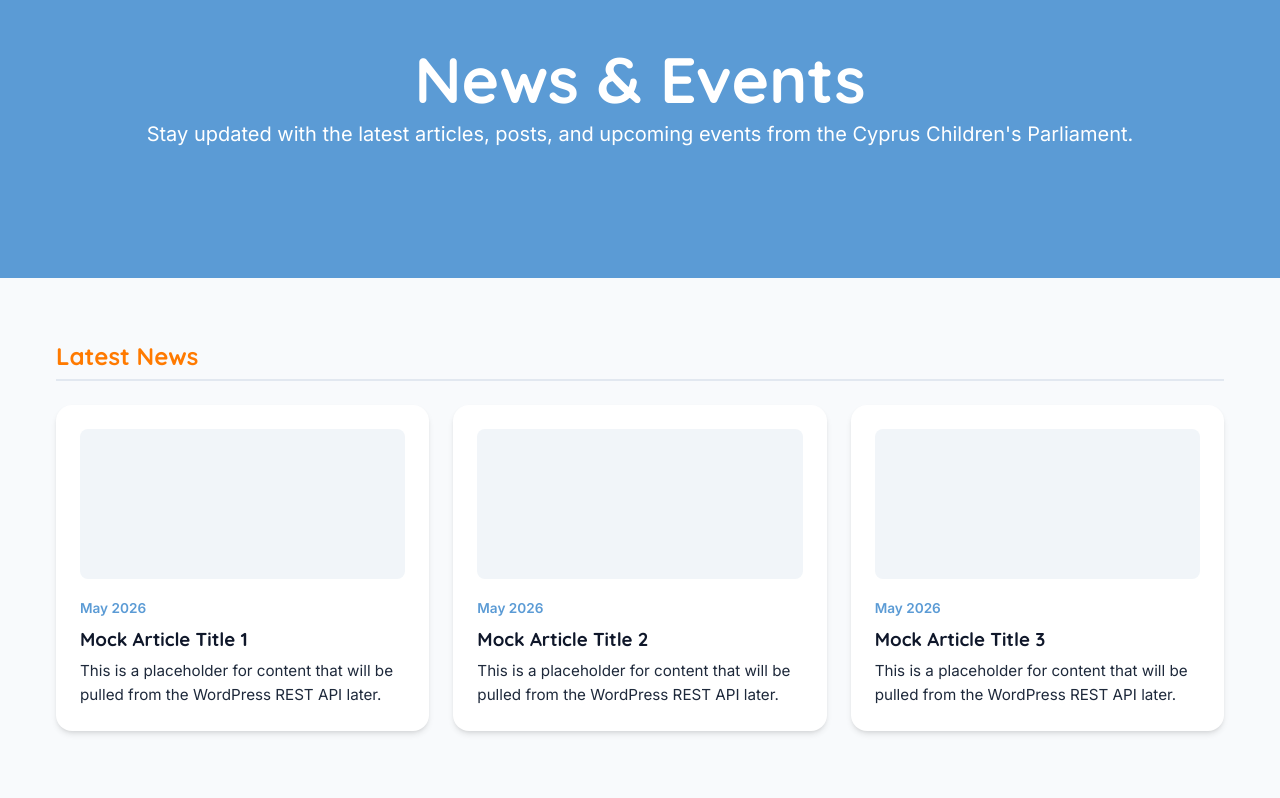
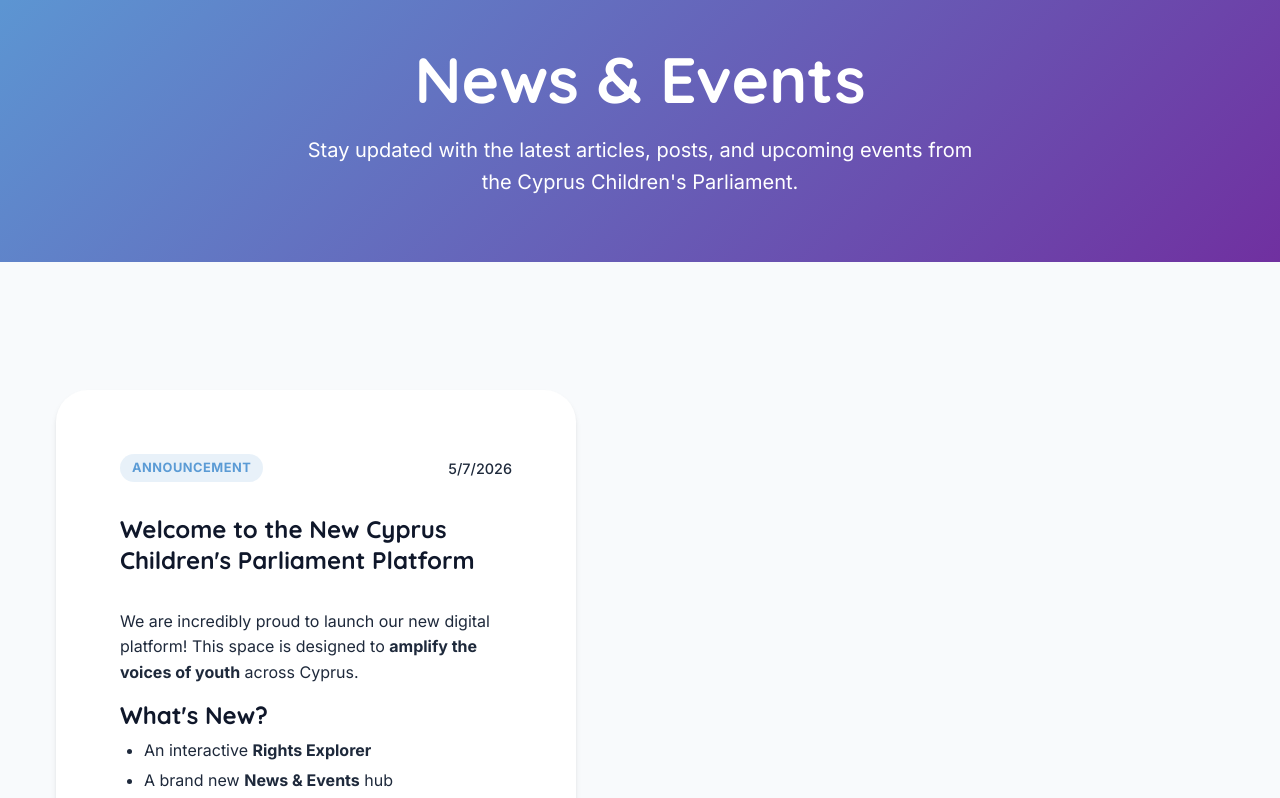
Before and after one commit to Chrysostomos00/CCP, a React (Vite) app: page /#/news in a window 1280 px wide. Shown: the part 200-998 px from the top of the page. Built offline with nearby package versions, Linux system fonts and the light colour scheme.

Commit message:
Phase 9: Decap CMS integration for zero-cost content management

```diff
--- a/package.json
+++ b/package.json
@@ -18,6 +18,7 @@
     "react": "^19.2.5",
     "react-dom": "^19.2.5",
     "react-i18next": "^17.0.6",
+    "react-markdown": "^10.1.0",
     "react-router-dom": "^7.14.2"
   },
   "devDependencies": {
--- /dev/null
+++ b/src/content/news/2026-05-07-welcome.json
@@ -0,0 +1,7 @@
+{
+  "title": "Welcome to the New Cyprus Children's Parliament Platform",
+  "date": "2026-05-07T14:30:00.000Z",
+  "category": "Announcement",
+  "thumbnail": "",
+  "body": "We are incredibly proud to launch our new digital platform! This space is designed to **amplify the voices of youth** across Cyprus. \n\n## What's New?\n- An interactive **Rights Explorer**\n- A brand new **News & Events** hub\n- Direct access to our **FONI Ambassadors**\n\nStay tuned for more updates, and remember: *your voice matters*."
+}
--- /dev/null
+++ b/src/pages/News.module.css
@@ -0,0 +1,133 @@
+.pageContainer {
+  background-color: var(--color-gray-50);
+  min-height: 100vh;
+  padding-bottom: var(--spacing-xl);
+}
+
+.pageHeader {
+  background: linear-gradient(135deg, var(--color-blue), var(--color-purple));
+  color: white;
+  padding: var(--spacing-xl) 0 var(--spacing-lg) 0;
+  text-align: center;
+  margin-bottom: var(--spacing-xl);
+}
+
+.pageHeader h1 {
+  font-size: clamp(2.5rem, 5vw, 4rem);
+  color: white;
+  margin-bottom: var(--spacing-sm);
+}
+
+.pageHeader p {
+  font-size: 1.25rem;
+  max-width: 700px;
+  margin: 0 auto;
+  opacity: 0.9;
+}
+
+.newsGrid {
+  display: grid;
+  grid-template-columns: repeat(auto-fill, minmax(350px, 1fr));
+  gap: var(--spacing-xl);
+}
+
+.postCard {
+  background: white;
+  border-radius: var(--radius-xl);
+  overflow: hidden;
+  box-shadow: var(--shadow-md);
+  transition: transform 0.2s, box-shadow 0.2s;
+  display: flex;
+  flex-direction: column;
+}
+
+.postCard:hover {
+  transform: translateY(-5px);
+  box-shadow: var(--shadow-lg);
+}
+
+.thumbnailWrapper {
+  width: 100%;
+  height: 200px;
+  overflow: hidden;
+}
+
+.thumbnail {
+  width: 100%;
+  height: 100%;
+  object-fit: cover;
+}
+
+.postContent {
+  padding: var(--spacing-lg);
+  flex-grow: 1;
+  display: flex;
+  flex-direction: column;
+}
+
+.postMeta {
+  display: flex;
+  justify-content: space-between;
+  align-items: center;
+  margin-bottom: var(--spacing-md);
+  font-size: 0.9rem;
+}
+
+.categoryBadge {
+  background: rgba(30, 115, 190, 0.1);
+  color: var(--color-blue);
+  padding: 0.25rem 0.75rem;
+  border-radius: var(--radius-full);
+  font-weight: 700;
+  text-transform: uppercase;
+  font-size: 0.8rem;
+  letter-spacing: 0.5px;
+}
+
+.date {
+  color: var(--color-gray-500);
+  font-weight: 500;
+}
+
+.postTitle {
+  font-size: 1.5rem;
+  color: var(--color-gray-900);
+  margin-bottom: var(--spacing-md);
+  line-height: 1.3;
+}
+
+.markdownBody {
+  color: var(--color-gray-700);
+  line-height: 1.6;
+  font-size: 1rem;
+}
+
+.markdownBody h1,
+.markdownBody h2,
+.markdownBody h3 {
+  color: var(--color-gray-900);
+  margin-top: 1rem;
+  margin-bottom: 0.5rem;
+}
+
+.markdownBody p {
+  margin-bottom: 1rem;
+}
+
+.markdownBody ul {
+  padding-left: 1.5rem;
+  margin-bottom: 1rem;
+}
+
+.markdownBody li {
+  margin-bottom: 0.25rem;
+}
+
+.emptyState {
+  grid-column: 1 / -1;
+  text-align: center;
+  padding: var(--spacing-xl);
+  background: white;
+  border-radius: var(--radius-lg);
+  color: var(--color-gray-600);
+}
--- a/src/pages/News.tsx
+++ b/src/pages/News.tsx
@@ -1,17 +1,47 @@
+import { useState, useEffect } from 'react';
 import { motion } from 'framer-motion';
 import { useTranslation } from 'react-i18next';
+import ReactMarkdown from 'react-markdown';
+import styles from './News.module.css';
+
+interface Post {
+  path: string;
+  title: string;
+  date: string;
+  category: string;
+  thumbnail: string;
+  body: string;
+}
 
 export default function News() {
   const { t } = useTranslation();
+  const [posts, setPosts] = useState<Post[]>([]);
+
+  useEffect(() => {
+    // Vite's import.meta.glob to dynamically load all JSON files from the news content folder
+    const jsonModules = import.meta.glob('../content/news/*.json', { eager: true });
+
+    const loadedPosts = Object.keys(jsonModules).map((path) => {
+      const data = jsonModules[path] as Omit<Post, 'path'>;
+      return {
+        path,
+        ...data,
+      };
+    });
+
+    // Sort by date descending
+    loadedPosts.sort((a, b) => new Date(b.date).getTime() - new Date(a.date).getTime());
+
+    setPosts(loadedPosts);
+  }, []);
 
   return (
-    <div style={{ backgroundColor: 'var(--color-gray-50)', minHeight: '100vh', paddingBottom: 'var(--spacing-xl)' }}>
-      <div style={{ background: 'var(--color-blue)', color: 'white', padding: 'var(--spacing-xl) 0', textAlign: 'center', marginBottom: 'var(--spacing-lg)' }}>
+    <div className={styles.pageContainer}>
+      <div className={styles.pageHeader}>
         <div className="container">
           <motion.h1
             initial={{ opacity: 0, y: 20 }}
             animate={{ opacity: 1, y: 0 }}
-            style={{ fontSize: 'clamp(2.5rem, 5vw, 4rem)', color: 'white' }}
           >
             {t('nav.news')}
           </motion.h1>
@@ -19,7 +49,6 @@
             initial={{ opacity: 0, y: 20 }}
             animate={{ opacity: 1, y: 0 }}
             transition={{ delay: 0.2 }}
-            style={{ fontSize: '1.25rem', opacity: 0.9 }}
           >
             Stay updated with the latest articles, posts, and upcoming events from the Cyprus Children's Parliament.
           </motion.p>
@@ -27,40 +56,38 @@
       </div>
 
       <div className="container">
-        <div style={{ display: 'grid', gridTemplateColumns: 'repeat(auto-fit, minmax(300px, 1fr))', gap: '2rem' }}>
+        <div className={styles.newsGrid}>
+          {posts.map((post) => (
+            <motion.article
+              key={post.path}
+              className={styles.postCard}
+              initial={{ opacity: 0, y: 20 }}
+              whileInView={{ opacity: 1, y: 0 }}
+              viewport={{ once: true }}
+            >
+              {post.thumbnail && (
+                <div className={styles.thumbnailWrapper}>
+                  <img src={post.thumbnail} alt={post.title} className={styles.thumbnail} />
+                </div>
+              )}
+              <div className={styles.postContent}>
+                <div className={styles.postMeta}>
+                  <span className={styles.categoryBadge}>{post.category}</span>
+                  <span className={styles.date}>{new Date(post.date).toLocaleDateString()}</span>
+                </div>
+                <h2 className={styles.postTitle}>{post.title}</h2>
+                <div className={styles.markdownBody}>
+                  <ReactMarkdown>{post.body}</ReactMarkdown>
+                </div>
+              </div>
+            </motion.article>
+          ))}
 
-          {/* Main Articles Area (Mock structure) */}
-          <div style={{ gridColumn: '1 / -1' }}>
-            <h2 style={{ color: 'var(--color-orange)', borderBottom: '2px solid var(--color-gray-200)', paddingBottom: '0.5rem', marginBottom: '1.5rem' }}>Latest News</h2>
-            <div style={{ display: 'grid', gridTemplateColumns: 'repeat(auto-fit, minmax(280px, 1fr))', gap: '1.5rem' }}>
-              {[1, 2, 3].map((item) => (
-                <div key={item} style={{ background: 'white', borderRadius: '1rem', padding: '1.5rem', boxShadow: 'var(--shadow-md)' }}>
-                  <div style={{ width: '100%', height: '150px', backgroundColor: 'var(--color-gray-100)', borderRadius: '0.5rem', marginBottom: '1rem' }}></div>
-                  <span style={{ fontSize: '0.85rem', color: 'var(--color-blue)', fontWeight: 600 }}>May 2026</span>
-                  <h3 style={{ margin: '0.5rem 0', color: 'var(--color-gray-900)' }}>Mock Article Title {item}</h3>
-                  <p style={{ color: 'var(--color-gray-600)', fontSize: '0.95rem' }}>This is a placeholder for content that will be pulled from the WordPress REST API later.</p>
-                </div>
-              ))}
+          {posts.length === 0 && (
+            <div className={styles.emptyState}>
+              <p>No news articles found. Head over to the admin portal to write your first post!</p>
             </div>
-          </div>
-
-          {/* Events Sidebar (Mock structure) */}
-          <div style={{ gridColumn: '1 / -1', marginTop: '2rem' }}>
-            <h2 style={{ color: 'var(--color-purple)', borderBottom: '2px solid var(--color-gray-200)', paddingBottom: '0.5rem', marginBottom: '1.5rem' }}>Upcoming Events</h2>
-            <div style={{ display: 'flex', flexDirection: 'column', gap: '1rem' }}>
-               <div style={{ background: 'white', borderRadius: '1rem', padding: '1rem', display: 'flex', gap: '1.5rem', alignItems: 'center', boxShadow: 'var(--shadow-sm)' }}>
-                  <div style={{ textAlign: 'center', minWidth: '80px' }}>
-                    <div style={{ fontSize: '1.5rem', fontWeight: 800, color: 'var(--color-purple)' }}>15</div>
-                    <div style={{ fontSize: '0.9rem', color: 'var(--color-gray-600)', textTransform: 'uppercase' }}>June</div>
-                  </div>
-                  <div>
-                    <h4 style={{ margin: '0 0 0.25rem 0', color: 'var(--color-gray-900)' }}>Pancyprian Meeting</h4>
-                    <p style={{ margin: 0, color: 'var(--color-gray-600)', fontSize: '0.9rem' }}>Nicosia, House of Representatives</p>
-                  </div>
-               </div>
-            </div>
-          </div>
-
+          )}
         </div>
       </div>
     </div>
```
Also changed, not shown: public/admin/config.yml (added, +29 -0 lines), public/admin/index.html (added, +12 -0 lines), 1 other file (tests, documents, lock files or other folders).
